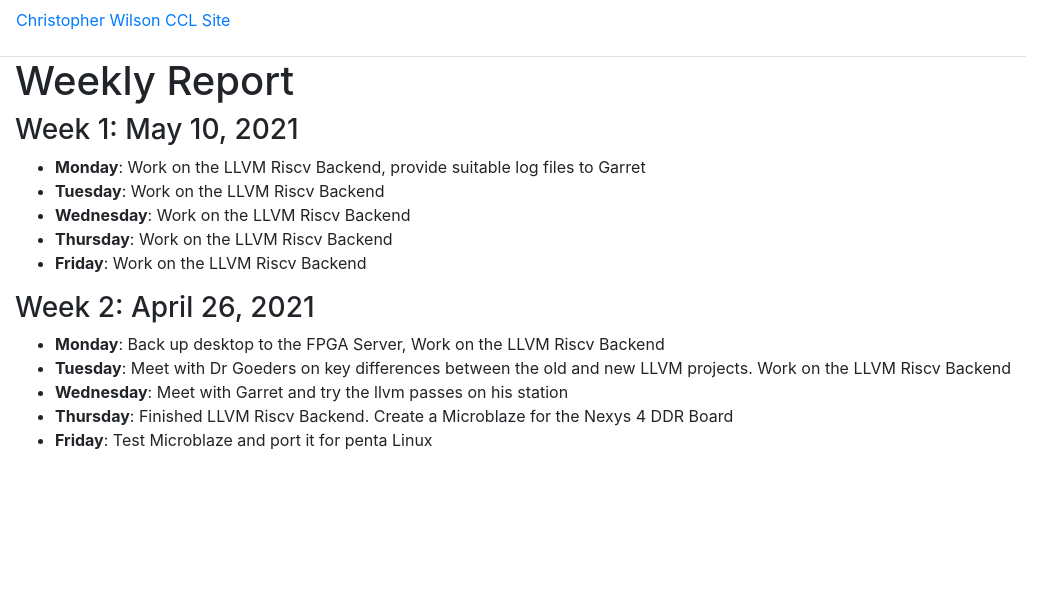
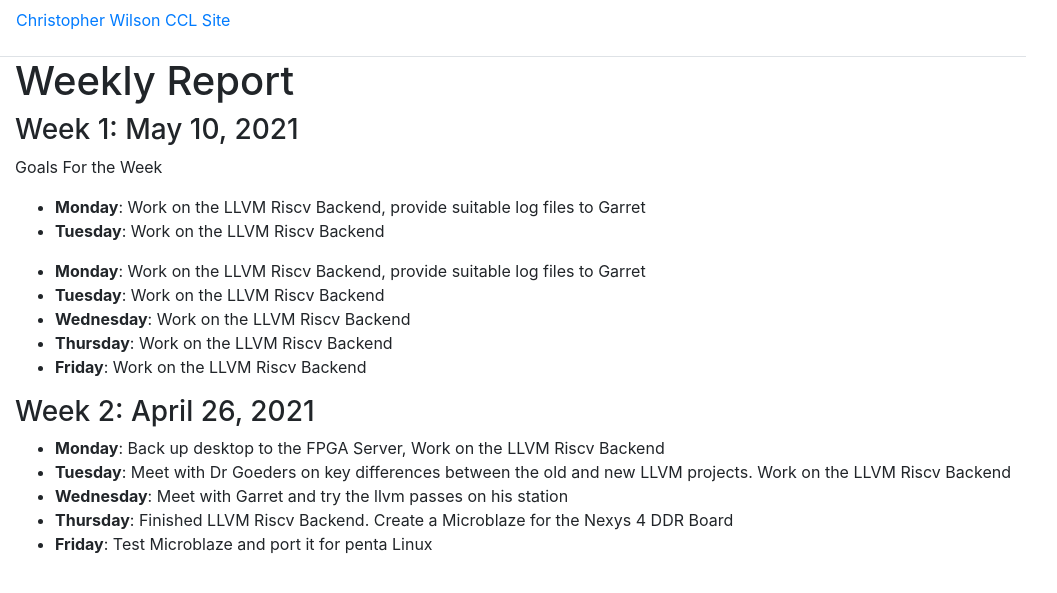
Before and after one commit to chriswils95/chriswils.github.io, a Jekyll site: the page built from _pages/log.md, in a window 1280 px wide. Shown: the top 593 px of the page, without its empty margins (0-1057 px from the left). Built offline with Jekyll 4.4.1, drawn with Linux system fonts in a browser that asks for light colours.

Commit message:
work on logs

```diff
--- a/_pages/log.md
+++ b/_pages/log.md
@@ -4,6 +4,9 @@ title: Weekly Report
 ---
 
 ### Week 1: May 10, 2021
+Goals For the Week
+* **Monday**: Work on the LLVM Riscv Backend, provide suitable log files to Garret
+* **Tuesday**: Work on the LLVM Riscv Backend
 
 * **Monday**: Work on the LLVM Riscv Backend, provide suitable log files to Garret
 * **Tuesday**: Work on the LLVM Riscv Backend
```
